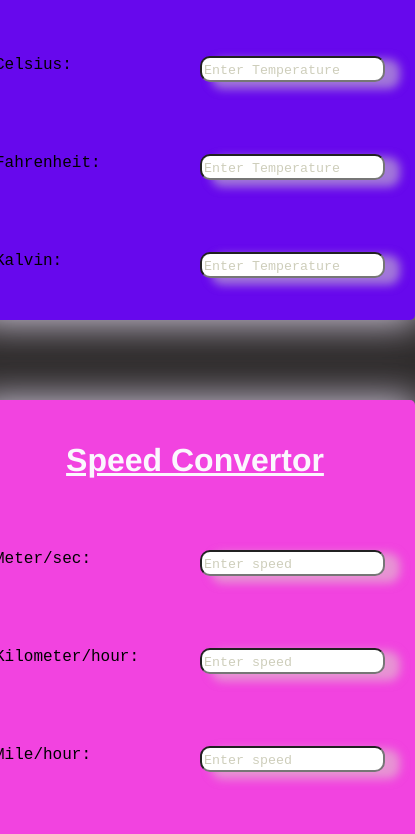
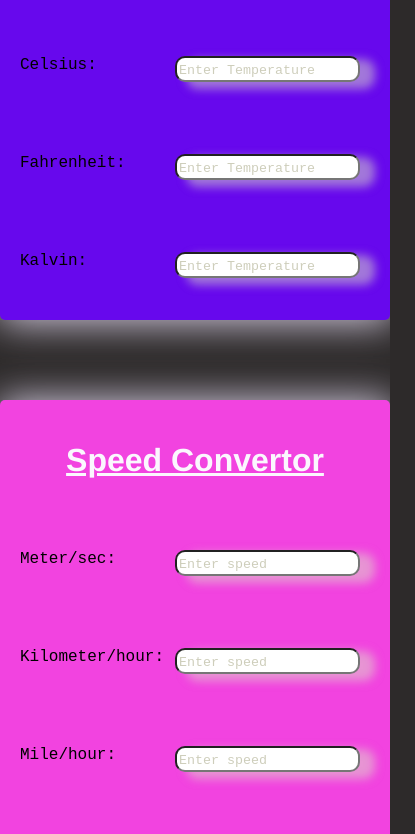
Before and after one commit to mickojokicko/physics_Units, a plain HTML site: page index.html in a window 390 px wide. Shown: the part 263-1097 px from the top of the page, 415 px wide, since content can reach past the window. Drawn offline with Linux system fonts and the light colour scheme.

Commit message:
updated version

```diff
--- a/style.css
+++ b/style.css
@@ -25,8 +25,8 @@ body {
   padding: 20px;
   height: 200px;
   border-radius: 5px;
-  max-width: 500px;
-  min-width: 400px;
+  max-width: 600px;
+  min-width: 350px;
   height: 30%;
   display: flex;
   flex-direction: column;
@@ -74,9 +74,9 @@ body {
   font-family: monospace;
 }
 
-@media (max-width: 560px) {
+@media (max-width: 400px) {
   .container {
-    width: 80%;
+    width: 70%;
     height: 100%;
     /* font-size: 34px; */
   }
```
